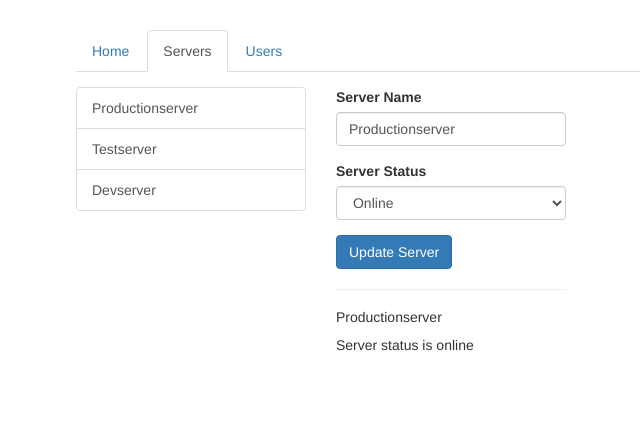
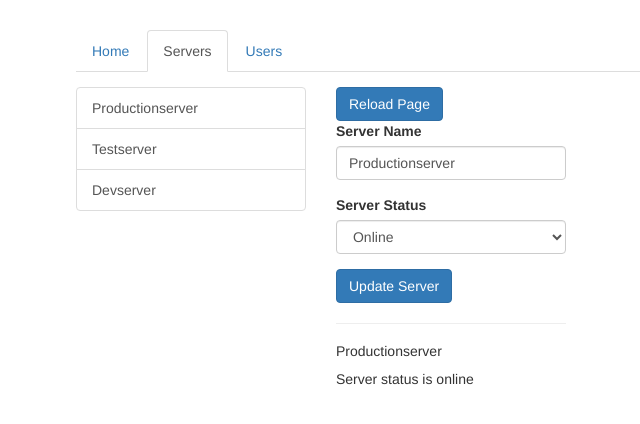
Before and after one commit to nimappl/angular-practice, an Angular app: page /servers in a window 1280 px wide. Shown: the top 424 px of the page, without its empty margins (189-829 px from the left). Built offline with nearby package versions, Linux system fonts and the light colour scheme.

Commit message:
Using Relative Paths in Programmatic Navigation

```diff
--- a/src/app/app.module.ts
+++ b/src/app/app.module.ts
@@ -15,6 +15,7 @@
 const appRoutes: Routes = [
   { path: '', component: HomeComponent },
   { path: 'users', component: UsersComponent },
+  { path: 'users/:id', component: UserComponent },
   { path: 'servers', component: ServersComponent }
 ];
 
--- a/src/app/servers/servers.component.html
+++ b/src/app/servers/servers.component.html
@@ -10,6 +10,7 @@
     </div>
   </div>
   <div class="col-xs-12 col-sm-4">
+    <button class="btn btn-primary" (click)="onReload()">Reload Page</button>
     <app-edit-server></app-edit-server>
     <hr>
     <app-server></app-server>
--- a/src/app/servers/servers.component.ts
+++ b/src/app/servers/servers.component.ts
@@ -1,5 +1,6 @@
 import { Component, OnInit } from '@angular/core';
 import { ServersService } from './servers.service';
+import { ActivatedRoute, Router } from '@angular/router';
 
 @Component({
   selector: 'app-servers',
@@ -9,10 +10,15 @@
 export class ServersComponent implements OnInit {
   servers: {id: number, name: string, status: string}[] = [];
 
-  constructor(private serversService: ServersService) { }
+  constructor(private serversService: ServersService,
+              private router: Router,
+              private route: ActivatedRoute) { }
 
   ngOnInit() {
     this.servers = this.serversService.getServers();
   }
 
+  onReload() {
+    // this.router.navigate(['servers'], {relativeTo: this.route});
+  }
 }
```
